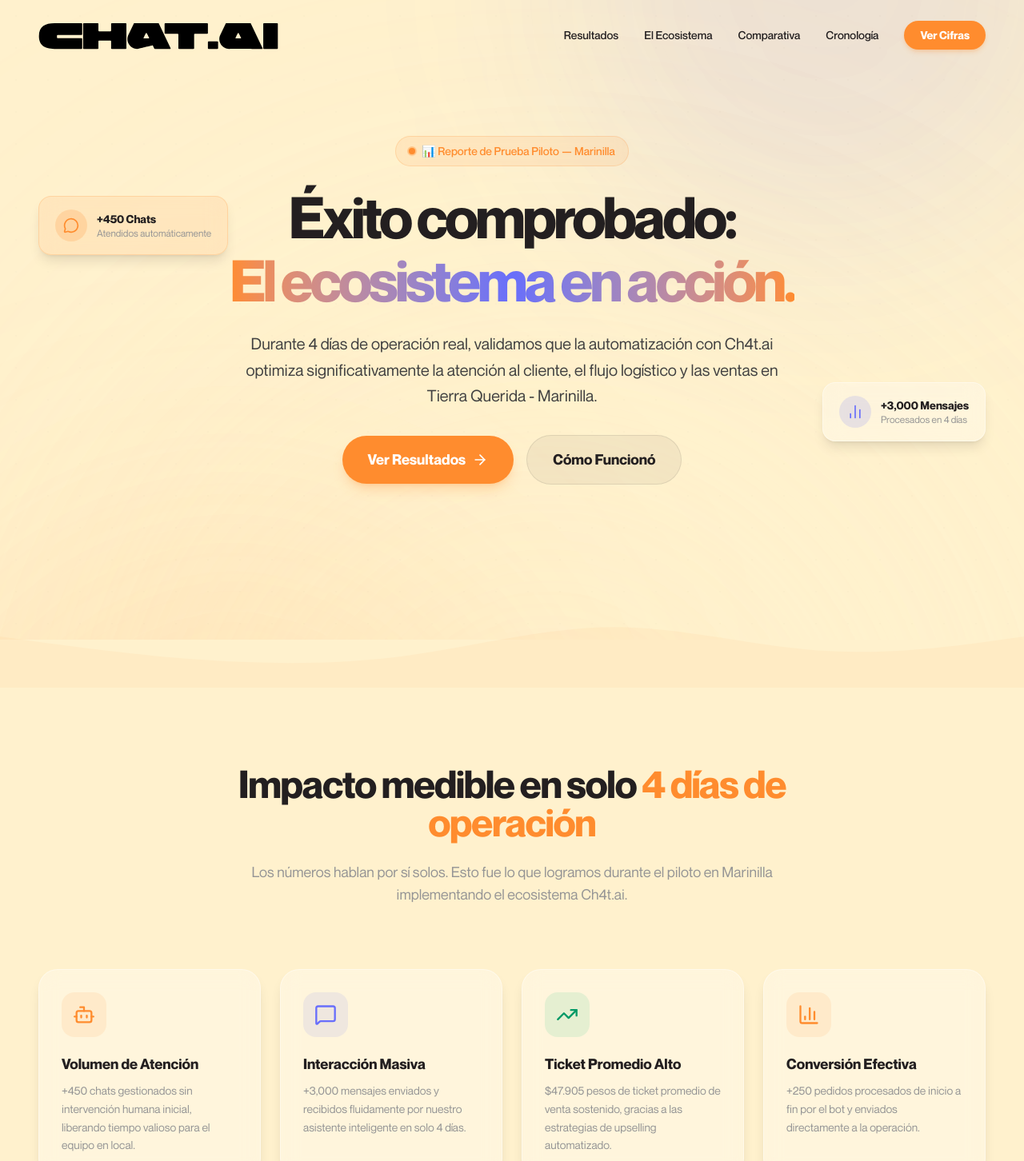
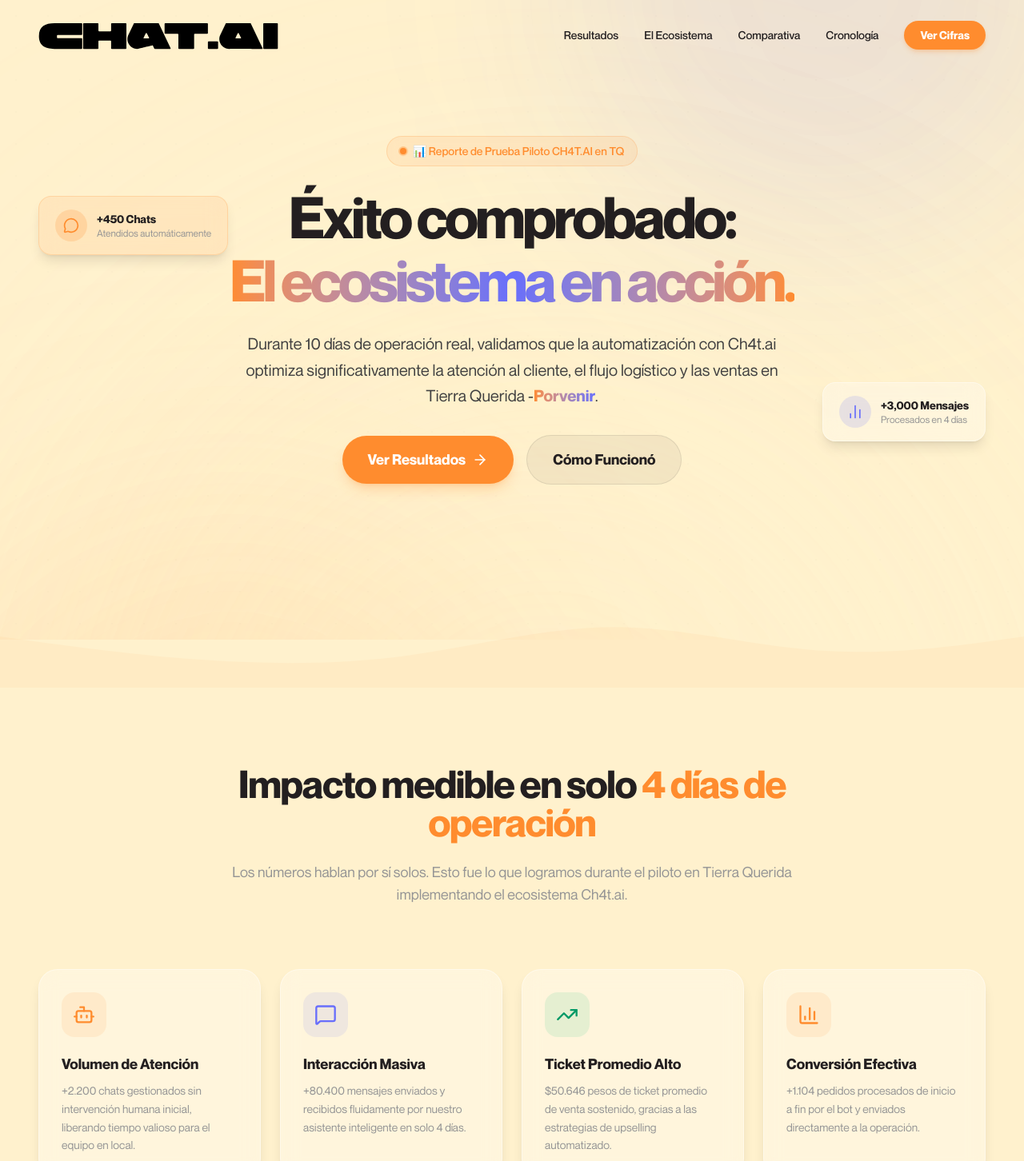
Before and after one commit to ZaPi207/Ch4t.ai-Landing-TQReport, a Next.js app: page / in a window 1280 px wide. Shown: the top 1452 px of the page at 80% size. Built offline with nearby package versions, Linux system fonts and the light colour scheme.

Commit message:
Feat: Actualización 07/05

```diff
--- a/src/components/Features.tsx
+++ b/src/components/Features.tsx
@@ -17,7 +17,7 @@
     icon: Bot,
     title: "Volumen de Atención",
     description:
-      "+450 chats gestionados sin intervención humana inicial, liberando tiempo valioso para el equipo en local.",
+      "+2.200 chats gestionados sin intervención humana inicial, liberando tiempo valioso para el equipo en local.",
     color: "text-primary",
     bg: "bg-primary/10",
   },
@@ -25,7 +25,7 @@
     icon: MessageSquare,
     title: "Interacción Masiva",
     description:
-      "+3,000 mensajes enviados y recibidos fluidamente por nuestro asistente inteligente en solo 4 días.",
+      "+80.400 mensajes enviados y recibidos fluidamente por nuestro asistente inteligente en solo 4 días.",
     color: "text-secondary",
     bg: "bg-secondary/10",
   },
@@ -33,7 +33,7 @@
     icon: TrendingUp,
     title: "Ticket Promedio Alto",
     description:
-      "$47.905 pesos de ticket promedio de venta sostenido, gracias a las estrategias de upselling automatizado.",
+      "$50.646 pesos de ticket promedio de venta sostenido, gracias a las estrategias de upselling automatizado.",
     color: "text-emerald-600",
     bg: "bg-emerald-500/10",
   },
@@ -41,7 +41,7 @@
     icon: BarChart3,
     title: "Conversión Efectiva",
     description:
-      "+250 pedidos procesados de inicio a fin por el bot y enviados directamente a la operación.",
+      "+1.104 pedidos procesados de inicio a fin por el bot y enviados directamente a la operación.",
     color: "text-primary",
     bg: "bg-primary/10",
   },
@@ -96,7 +96,7 @@
           </h2>
           <p className="text-lg text-muted-foreground">
             Los números hablan por sí solos. Esto fue lo que logramos durante el
-            piloto en Marinilla implementando el ecosistema Ch4t.ai.
+            piloto en Tierra Querida implementando el ecosistema Ch4t.ai.
           </p>
         </motion.div>
 
--- a/src/components/Hero.tsx
+++ b/src/components/Hero.tsx
@@ -1,8 +1,10 @@
 "use client";
 
-import { motion, useScroll, useTransform } from "framer-motion";
+import { motion, useScroll, useTransform, AnimatePresence } from "framer-motion";
 import { ArrowRight, MessageCircle, BarChart2 } from "lucide-react";
 import { useEffect, useState } from "react";
+
+const SEDES = ["Marinilla", "Porvenir", "La Ceja 1"];
 
 export default function Hero() {
   const { scrollY } = useScroll();
@@ -10,6 +12,7 @@
   const opacity = useTransform(scrollY, [0, 300], [1, 0]);
 
   const [mousePosition, setMousePosition] = useState({ x: 0, y: 0 });
+  const [sedeIndex, setSedeIndex] = useState(0);
 
   useEffect(() => {
     const handleMouseMove = (e: MouseEvent) => {
@@ -20,6 +23,13 @@
     };
     window.addEventListener("mousemove", handleMouseMove);
     return () => window.removeEventListener("mousemove", handleMouseMove);
+  }, []);
+
+  useEffect(() => {
+    const interval = setInterval(() => {
+      setSedeIndex((prev) => (prev + 1) % SEDES.length);
+    }, 3000);
+    return () => clearInterval(interval);
   }, []);
 
   return (
@@ -38,7 +48,7 @@
               <span className="animate-ping absolute inline-flex h-full w-full rounded-full bg-primary opacity-75"></span>
               <span className="relative inline-flex rounded-full h-2 w-2 bg-primary"></span>
             </span>
-            📊 Reporte de Prueba Piloto — Marinilla
+            📊 Reporte de Prueba Piloto CH4T.AI en TQ
           </div>
 
           {/* Title */}
@@ -51,7 +61,32 @@
 
           {/* Subtitle */}
           <p className="text-lg md:text-xl text-soft-steel mb-8 max-w-2xl mx-auto leading-relaxed">
-            Durante 4 días de operación real, validamos que la automatización con Ch4t.ai optimiza significativamente la atención al cliente, el flujo logístico y las ventas en Tierra Querida - Marinilla.
+            Durante 10 días de operación real, validamos que la automatización con Ch4t.ai optimiza significativamente la atención al cliente, el flujo logístico y las ventas en{" "}
+            <span className="inline-flex items-baseline">
+              <span className="whitespace-nowrap">Tierra Querida - </span>
+              {" "}
+              <span
+                className="relative inline-block overflow-hidden align-baseline"
+              >
+                {/* Invisible spacer to reserve width */}
+                <span className="invisible font-semibold" aria-hidden="true">
+                  {SEDES.reduce((a, b) => (a.length >= b.length ? a : b))}
+                </span>
+                <AnimatePresence initial={false}>
+                  <motion.span
+                    key={SEDES[sedeIndex]}
+                    initial={{ y: "100%", opacity: 0 }}
+                    animate={{ y: 0, opacity: 1 }}
+                    exit={{ y: "-100%", opacity: 0 }}
+                    transition={{ duration: 0.4, ease: [0.22, 1, 0.36, 1] }}
+                    className="absolute left-0 top-0 w-full font-semibold text-transparent bg-clip-text bg-gradient-to-r from-primary to-secondary"
+                  >
+                    {SEDES[sedeIndex]}
+                  </motion.span>
+                </AnimatePresence>
+              </span>
+            </span>
+            .
           </p>
 
           {/* CTA Buttons */}
--- a/src/components/Timeline.tsx
+++ b/src/components/Timeline.tsx
@@ -5,33 +5,33 @@
 
 const milestones = [
   {
-    date: "25-26 Abril",
-    title: "Las Bases",
-    description: "Panel de detalles de pedidos y estados visuales del chat.",
-    emoji: "🏗️",
+    date: "27-28 Abril",
+    title: "La Nueva Interfaz",
+    description: "Despliegue del diseño réplica de WhatsApp a 3 columnas y panel interactivo de pedidos.",
+    emoji: "🎨",
   },
   {
-    date: "27 Abril",
-    title: "Automatización",
-    description: "Horarios automatizados y control inicial de domiciliarios.",
+    date: "29-30 Abril",
+    title: "Disponibilidad y Turnos",
+    description: "Gestión de disponibilidad de productos en tiempo real y módulo de liquidación de domiciliarios.",
     emoji: "⚙️",
   },
   {
-    date: "28 Abril",
-    title: "Rediseño UX",
-    description: "Interfaz idéntica a WhatsApp para facilitar la curva de aprendizaje.",
-    emoji: "🎨",
+    date: "1-2 Mayo",
+    title: "Asignación y Pausas",
+    description: "Asignación ágil de domiciliarios (QuickCourier) y control avanzado de pausas del bot.",
+    emoji: "⚡",
   },
   {
-    date: "29 Abril",
-    title: "Notificaciones",
-    description: "Sistema de avisos proactivos: pedido en camino/listo para el cliente.",
-    emoji: "🔔",
+    date: "3-4 Mayo",
+    title: "Inteligencia Artificial",
+    description: "Unificación de agentes de IA para extracción de pedidos y sistema de resiliencia ante caídas.",
+    emoji: "🧠",
   },
   {
-    date: "30 Abril",
-    title: "Operación Perfecta",
-    description: "Liquidación de domicilios y respuestas rápidas para una operación impecable.",
+    date: "5-6 Mayo",
+    title: "Automatización Total",
+    description: "Estimación automática de domicilios e impresión directa de comandas a cocina sin intervención manual.",
     emoji: "🚀",
   },
 ];
@@ -48,7 +48,7 @@
           className="text-center max-w-3xl mx-auto mb-16"
         >
           <h2 className="text-3xl md:text-5xl font-bold mb-6 text-foreground tracking-tight">
-            <span className="text-primary">6 días</span> de evolución
+            <span className="text-primary">10 días</span> de evolución
           </h2>
           <p className="text-lg text-muted-foreground">
             Desarrollamos e iteramos el ecosistema en tiempo real durante la prueba piloto en Tierra Querida, adaptándonos a la operación viva.
--- a/src/components/showcase/CashRegisterTab.tsx
+++ b/src/components/showcase/CashRegisterTab.tsx
@@ -77,10 +77,10 @@
   }, [runCycle]);
 
   const statCards = [
-    { icon: DollarSign, label: "Ventas Totales", target: 11976250, prefix: "$", color: "primary", delay: 0 },
-    { icon: TrendingUp, label: "Pedidos Procesados", target: 250, prefix: "+", color: "secondary", delay: 0.1 },
-    { icon: TrendingUp, label: "Ticket Promedio", target: 47905, prefix: "$", color: "emerald-600", delay: 0.2 },
-    { icon: TrendingUp, label: "Mensajes", target: 3000, prefix: "+", color: "blue-600", delay: 0.3 },
+    { icon: DollarSign, label: "Ventas Totales", target: 55912800, prefix: "$", color: "primary", delay: 0 },
+    { icon: TrendingUp, label: "Pedidos Procesados", target: 1104, prefix: "+", color: "secondary", delay: 0.1 },
+    { icon: TrendingUp, label: "Ticket Promedio", target: 50646, prefix: "$", color: "emerald-600", delay: 0.2 },
+    { icon: TrendingUp, label: "Mensajes", target: 80400, prefix: "+", color: "blue-600", delay: 0.3 },
   ];
 
   return (
@@ -88,8 +88,8 @@
       <div className="w-full max-w-2xl mx-auto">
         <div className="flex items-center justify-between mb-6">
           <div>
-            <h3 className="text-lg font-bold text-foreground">Reporte Global — Piloto 4 Días</h3>
-            <p className="text-xs text-muted-foreground">27-30 de Abril, 2026 · Marinilla</p>
+            <h3 className="text-lg font-bold text-foreground">Reporte Global — Piloto 10 Días</h3>
+            <p className="text-xs text-muted-foreground">27 de Abril - 6 de Mayo, 2026 · Tierra Querida</p>
           </div>
           <AnimatePresence>
             {step === 3 && (
--- /dev/null
+++ b/trust-policy.json
@@ -0,0 +1,16 @@
+{
+  "Version": "2012-10-17",
+  "Statement": [
+    {
+      "Effect": "Allow",
+      "Principal": {
+        "Service": [
+          "amplify.amazonaws.com",
+          "lambda.amazonaws.com",
+          "edgelambda.amazonaws.com"
+        ]
+      },
+      "Action": "sts:AssumeRole"
+    }
+  ]
+}
```
Also changed, not shown: src/components/showcase/ComandaTab.tsx (+12 -14 lines), src/components/showcase/WhatsAppTab.tsx (+11 -13 lines).
